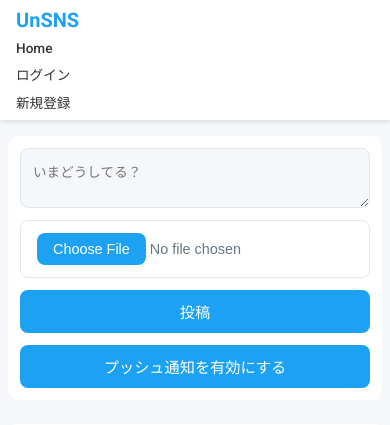
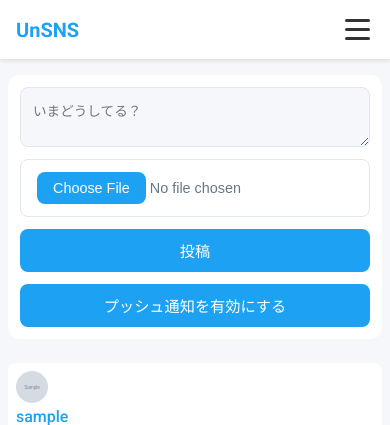
Before and after one commit to koutamanto/UnSNS, a Flask app: page / in a window 390 px wide. Shown: the top 425 px of the page. Run offline with Flask 3, Linux system fonts and the light colour scheme; tables that the repository leaves empty hold one stand-in row (values such as "Sample post"); grey boxes marked "Sample" are stand-in pictures.

Commit message:
add humberger menu on mobile

```diff
--- a/static/style.css
+++ b/static/style.css
@@ -77,6 +77,40 @@ header .logo {
   color: var(--primary);
   cursor: pointer;
 }
+
+/* ハンバーガーメニューボタン */
+.hamburger {
+  display: none;
+  flex-direction: column;
+  cursor: pointer;
+  padding: 4px;
+  background: none;
+  border: none;
+  z-index: 1001;
+}
+.hamburger span {
+  width: 25px;
+  height: 3px;
+  background-color: var(--text-primary);
+  margin: 3px 0;
+  transition: 0.3s;
+  border-radius: 2px;
+}
+.hamburger.active span:nth-child(1) {
+  transform: rotate(-45deg) translate(-5px, 6px);
+}
+.hamburger.active span:nth-child(2) {
+  opacity: 0;
+}
+.hamburger.active span:nth-child(3) {
+  transform: rotate(45deg) translate(-5px, -6px);
+}
+
+/* ナビゲーション */
+nav {
+  display: flex;
+  align-items: center;
+}
 nav a, nav span {
   margin-left: 1rem;
   color: var(--text-primary);
@@ -412,18 +496,25 @@ main > p {
 
 /* Responsive adjustments */
 @media (max-width: 768px) {
+  /* ハンバーガーメニューを表示 */
+  .hamburger {
+    display: flex;
+  }
+
+  /* デスクトップナビを非表示 */
+  nav {
+    display: none;
+  }
+
+  /* モバイルナビを表示可能にする */
+  .mobile-nav {
+    display: block;
+  }
+
   header {
-    flex-direction: column;
-    align-items: flex-start;
-    padding: 0.5rem 1rem;
+    padding: 0.75rem 1rem;
   }
-  nav {
-    width: 100%;
-    margin-top: 0.5rem;
-    display: flex;
-    flex-wrap: wrap;
-    gap: 0.5rem;
-  }
+
   main {
     margin: 1.5rem auto;
     padding: 0 0.5rem;
@@ -448,17 +539,10 @@ main > p {
 }
 
 @media (max-width: 480px) {
-  header, nav {
-    flex-direction: column;
-    align-items: flex-start;
-  }
   header .logo {
     font-size: 1.25rem;
   }
-  nav a, nav span {
-    margin-left: 0;
-    font-size: 0.85rem;
-  }
+
   main {
     margin: 1rem auto;
     padding: 0 0.5rem;
--- a/templates/index.html
+++ b/templates/index.html
@@ -20,6 +20,8 @@
 <body>
     <header>
         <div class="logo" onclick="location.href='/';">UnSNS</div>
+
+        <!-- デスクトップ用ナビゲーション -->
         <nav>
           <a href="{{ url_for('home') }}">Home</a>
           {% if session.get('user_id') %}
@@ -30,7 +32,30 @@
             <a href="{{ url_for('register') }}">新規登録</a>
           {% endif %}
         </nav>
-      </header>
+
+        <!-- ハンバーガーメニューボタン -->
+        <button class="hamburger" id="hamburger">
+            <span></span>
+            <span></span>
+            <span></span>
+        </button>
+    </header>
+
+    <!-- オーバーレイ -->
+    <div class="overlay" id="overlay"></div>
+
+    <!-- モバイル用ナビゲーション -->
+    <nav class="mobile-nav" id="mobile-nav">
+        <a href="{{ url_for('home') }}">Home</a>
+        {% if session.get('user_id') %}
+          <span>{{ session.get('username') }} さん</span>
+          <a href="{{ url_for('logout') }}">ログアウト</a>
+        {% else %}
+          <a href="{{ url_for('login') }}">ログイン</a>
+          <a href="{{ url_for('register') }}">新規登録</a>
+        {% endif %}
+    </nav>
+
     <main>
         <section class="compose">
             <textarea id="tweet-content" placeholder="いまどうしてる？"></textarea>
@@ -42,6 +67,7 @@
             <!-- Tweets will be appended here -->
         </section>
     </main>
+
     <script>
       window.CURRENT_USER = "{{ session.get('username') or '' }}";
     </script>
@@ -53,6 +79,42 @@
             .catch(err => console.error('ServiceWorker registration failed:', err));
         });
       }
+
+      // ハンバーガーメニューの制御
+      document.addEventListener('DOMContentLoaded', function() {
+        const hamburger = document.getElementById('hamburger');
+        const mobileNav = document.getElementById('mobile-nav');
+        const overlay = document.getElementById('overlay');
+
+        function toggleMenu() {
+          hamburger.classList.toggle('active');
+          mobileNav.classList.toggle('active');
+          overlay.classList.toggle('active');
+          document.body.style.overflow = mobileNav.classList.contains('active') ? 'hidden' : '';
+        }
+
+        function closeMenu() {
+          hamburger.classList.remove('active');
+          mobileNav.classList.remove('active');
+          overlay.classList.remove('active');
+          document.body.style.overflow = '';
+        }
+
+        hamburger.addEventListener('click', toggleMenu);
+        overlay.addEventListener('click', closeMenu);
+
+        // モバイルナビのリンクをクリックしたらメニューを閉じる
+        mobileNav.querySelectorAll('a').forEach(link => {
+          link.addEventListener('click', closeMenu);
+        });
+
+        // ウィンドウサイズが変更されたときの処理
+        window.addEventListener('resize', function() {
+          if (window.innerWidth > 768) {
+            closeMenu();
+          }
+        });
+      });
     </script>
 </body>
 </html>
```
Also changed, not shown: other parts of static/style.css (+50 -1 lines), app.py (line endings or trailing spaces), 1 other file.
